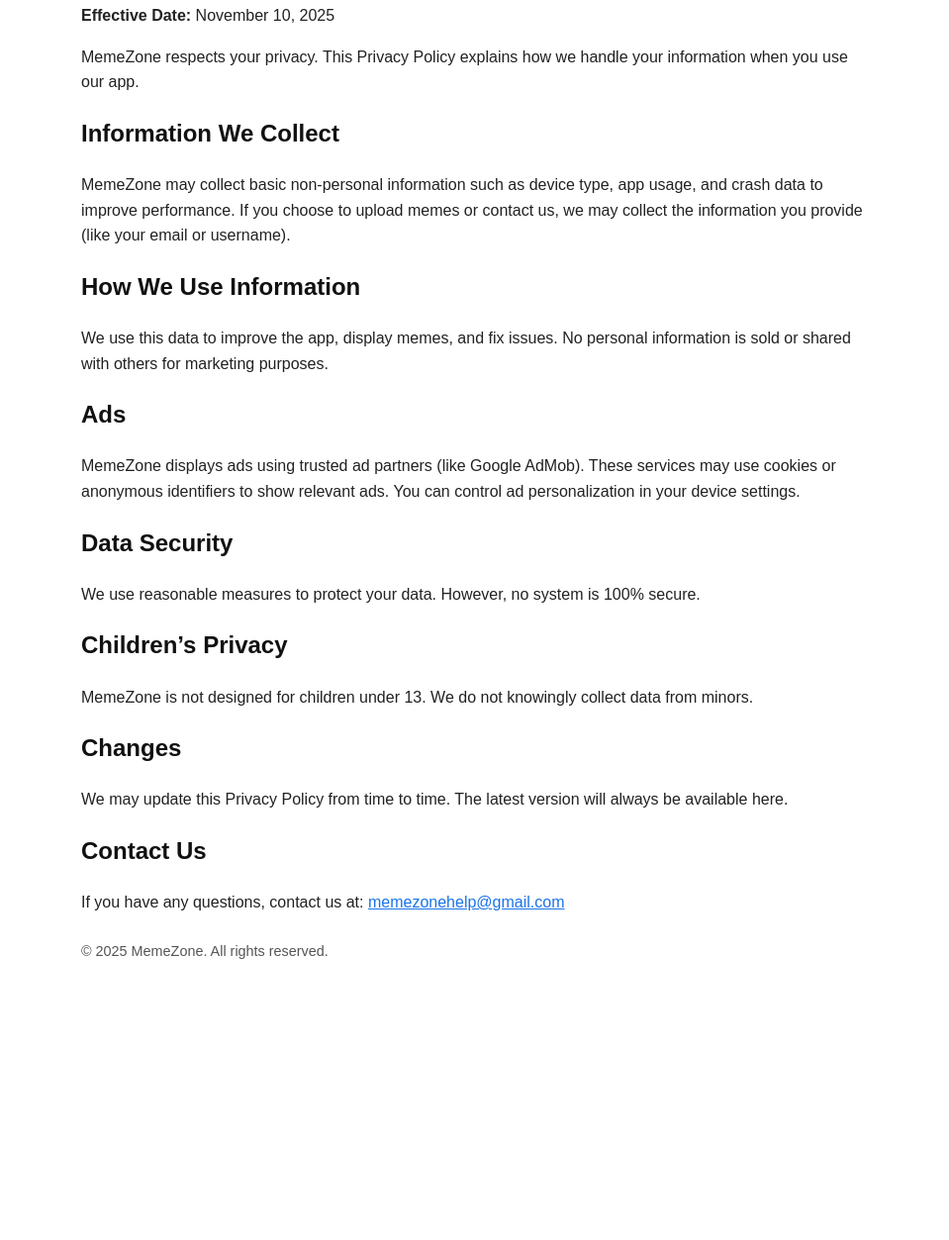
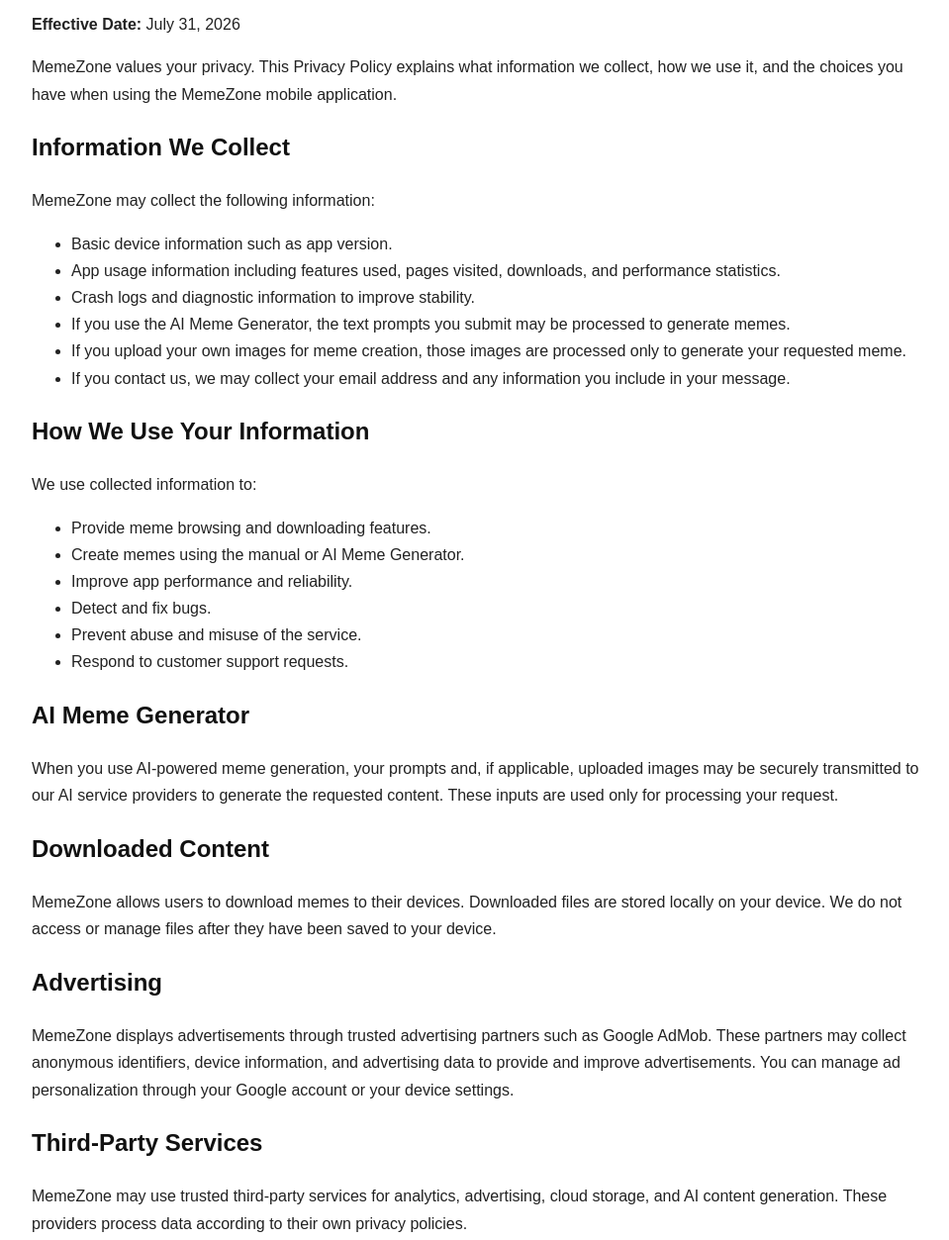
Before and after one commit to Gidey8277/memezone-privacy-policy, a plain HTML site: page index.html in a window 1280 px wide. Shown: the part 126-1379 px from the top of the page at 99% size, without its empty margins (158-1117 px from the left). Before the commit the page ends 1148 px from the top, so only its background shows below. Drawn offline with Linux system fonts and the light colour scheme.

Commit message:
Update index.html

```diff
--- a/index.html
+++ b/index.html
@@ -4,63 +4,194 @@
   <meta charset="utf-8" />
   <meta name="viewport" content="width=device-width,initial-scale=1" />
   <title>MemeZone - Privacy Policy</title>
+
   <style>
-    body {font-family: Arial, sans-serif; line-height:1.6; color:#222; max-width:800px; margin:20px auto; padding:15px;}
-    h1,h2 {color:#111;}
-    a {color:#1a73e8;}
-    footer {margin-top:25px; font-size:0.9rem; color:#555;}
+    body{
+      font-family:Arial,sans-serif;
+      line-height:1.7;
+      max-width:900px;
+      margin:20px auto;
+      padding:20px;
+      color:#222;
+    }
+
+    h1,h2{
+      color:#111;
+    }
+
+    a{
+      color:#1a73e8;
+      text-decoration:none;
+    }
+
+    footer{
+      margin-top:40px;
+      color:#666;
+      font-size:.9rem;
+    }
   </style>
+
 </head>
+
 <body>
+
 <h1>Privacy Policy for MemeZone</h1>
-  <p><strong>Effective Date:</strong> November 10, 2025</p>
+
+<p><strong>Effective Date:</strong> July 31, 2026</p>
 
 <p>
-    MemeZone respects your privacy. This Privacy Policy explains how we handle your information when you use our app.
+MemeZone values your privacy. This Privacy Policy explains what information we collect,
+how we use it, and the choices you have when using the MemeZone mobile application.
 </p>
 
 <h2>Information We Collect</h2>
+
+<p>MemeZone may collect the following information:</p>
+
+<ul>
+
+<li>
+Basic device information such as app version.
+</li>
+
+<li>
+App usage information including features used, pages visited,
+downloads, and performance statistics.
+</li>
+
+<li>
+Crash logs and diagnostic information to improve stability.
+</li>
+
+<li>
+If you use the AI Meme Generator, the text prompts you submit may be processed
+to generate memes.
+</li>
+
+<li>
+If you upload your own images for meme creation,
+those images are processed only to generate your requested meme.
+</li>
+
+<li>
+If you contact us, we may collect your email address and any information
+you include in your message.
+</li>
+
+</ul>
+
+<h2>How We Use Your Information</h2>
+
+<p>We use collected information to:</p>
+
+<ul>
+
+<li>Provide meme browsing and downloading features.</li>
+
+<li>Create memes using the manual or AI Meme Generator.</li>
+
+<li>Improve app performance and reliability.</li>
+
+<li>Detect and fix bugs.</li>
+
+<li>Prevent abuse and misuse of the service.</li>
+
+<li>Respond to customer support requests.</li>
+
+</ul>
+
+<h2>AI Meme Generator</h2>
+
 <p>
-    MemeZone may collect basic non-personal information such as device type, app usage, and crash data to improve performance.
-    If you choose to upload memes or contact us, we may collect the information you provide (like your email or username).
+When you use AI-powered meme generation, your prompts and, if applicable,
+uploaded images may be securely transmitted to our AI service providers
+to generate the requested content.
+These inputs are used only for processing your request.
 </p>
 
-  <h2>How We Use Information</h2>
+<h2>Downloaded Content</h2>
+
 <p>
-    We use this data to improve the app, display memes, and fix issues.
-    No personal information is sold or shared with others for marketing purposes.
+MemeZone allows users to download memes to their devices.
+Downloaded files are stored locally on your device.
+We do not access or manage files after they have been saved to your device.
 </p>
 
-  <h2>Ads</h2>
+<h2>Advertising</h2>
+
 <p>
-    MemeZone displays ads using trusted ad partners (like Google AdMob).
-    These services may use cookies or anonymous identifiers to show relevant ads.
-    You can control ad personalization in your device settings.
+MemeZone displays advertisements through trusted advertising partners such as
+Google AdMob. These partners may collect anonymous identifiers,
+device information, and advertising data to provide and improve advertisements.
+You can manage ad personalization through your Google account
+or your device settings.
+</p>
+
+<h2>Third-Party Services</h2>
+
+<p>
+MemeZone may use trusted third-party services for analytics,
+advertising, cloud storage, and AI content generation.
+These providers process data according to their own privacy policies.
 </p>
 
 <h2>Data Security</h2>
+
 <p>
-    We use reasonable measures to protect your data. However, no system is 100% secure.
+We use reasonable administrative, technical, and organizational measures
+to protect your information.
+However, no method of transmission or storage is completely secure,
+and we cannot guarantee absolute security.
 </p>
 
-  <h2>Children’s Privacy</h2>
+<h2>Children's Privacy</h2>
+
 <p>
-    MemeZone is not designed for children under 13. We do not knowingly collect data from minors.
+MemeZone is not intended for children under the age of 13.
+We do not knowingly collect personal information from children.
+If we become aware that such information has been collected,
+we will delete it promptly.
 </p>
 
-  <h2>Changes</h2>
+<h2>Your Choices</h2>
+
+<p>You may:</p>
+
+<ul>
+
+<li>Stop using the app at any time.</li>
+
+<li>Delete downloaded memes from your device.</li>
+
+<li>Limit personalized advertising through your device settings.</li>
+
+</ul>
+
+<h2>Changes to This Policy</h2>
+
 <p>
-    We may update this Privacy Policy from time to time. The latest version will always be available here.
+We may update this Privacy Policy periodically.
+Any changes will be posted on this page with an updated Effective Date.
 </p>
 
 <h2>Contact Us</h2>
+
 <p>
-    If you have any questions, contact us at:
+If you have any questions regarding this Privacy Policy,
+please contact us at:
+</p>
+
+<p>
 <a href="mailto:memezonehelp@gmail.com">memezonehelp@gmail.com</a>
 </p>
 
 <footer>
-    <p>© 2025 MemeZone. All rights reserved.</p>
+
+<p>
+© 2026 MemeZone. All rights reserved.
+</p>
+
 </footer>
+
 </body>
 </html>
```
Lines whose indentation alone changed are shown as unchanged.
